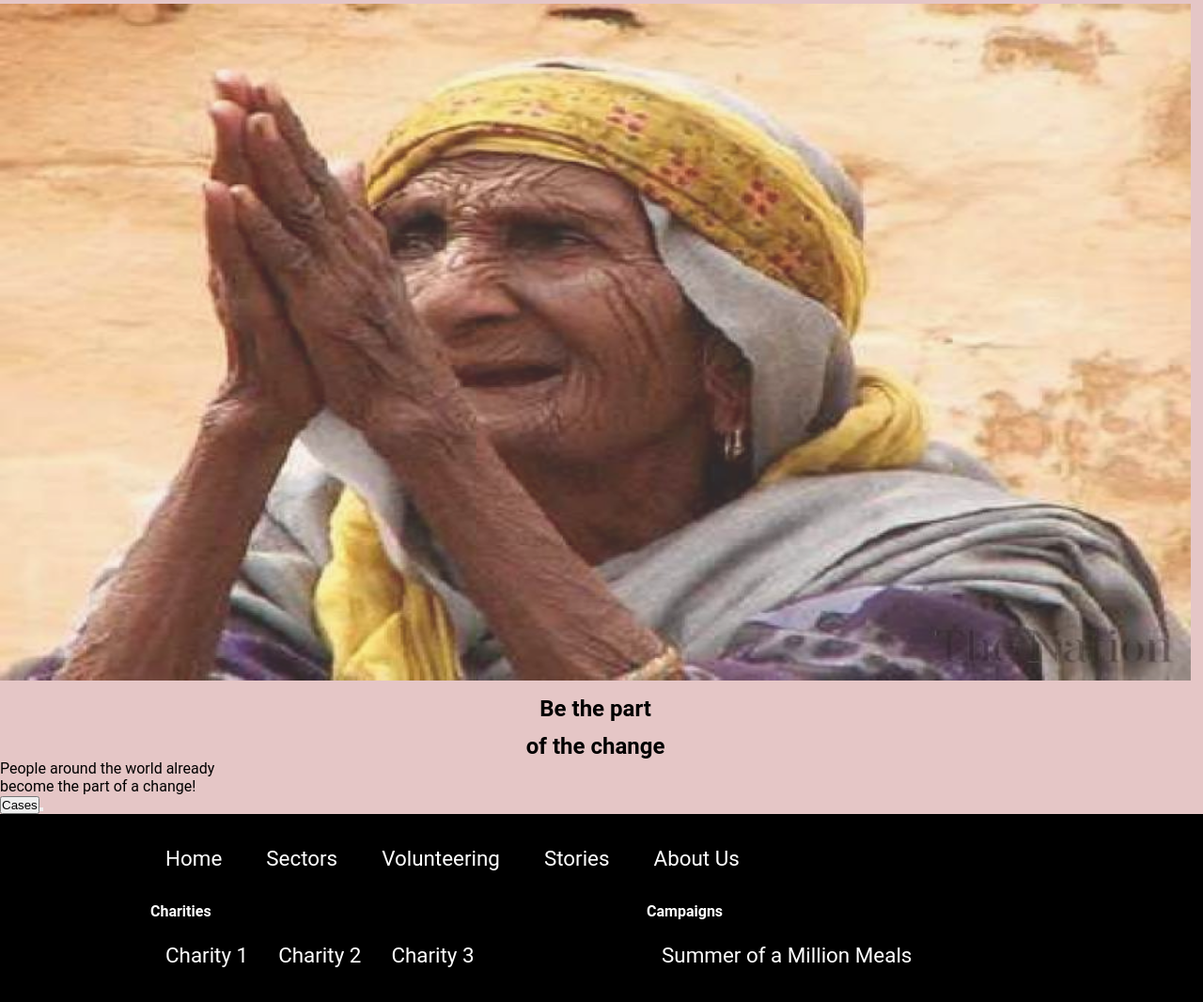
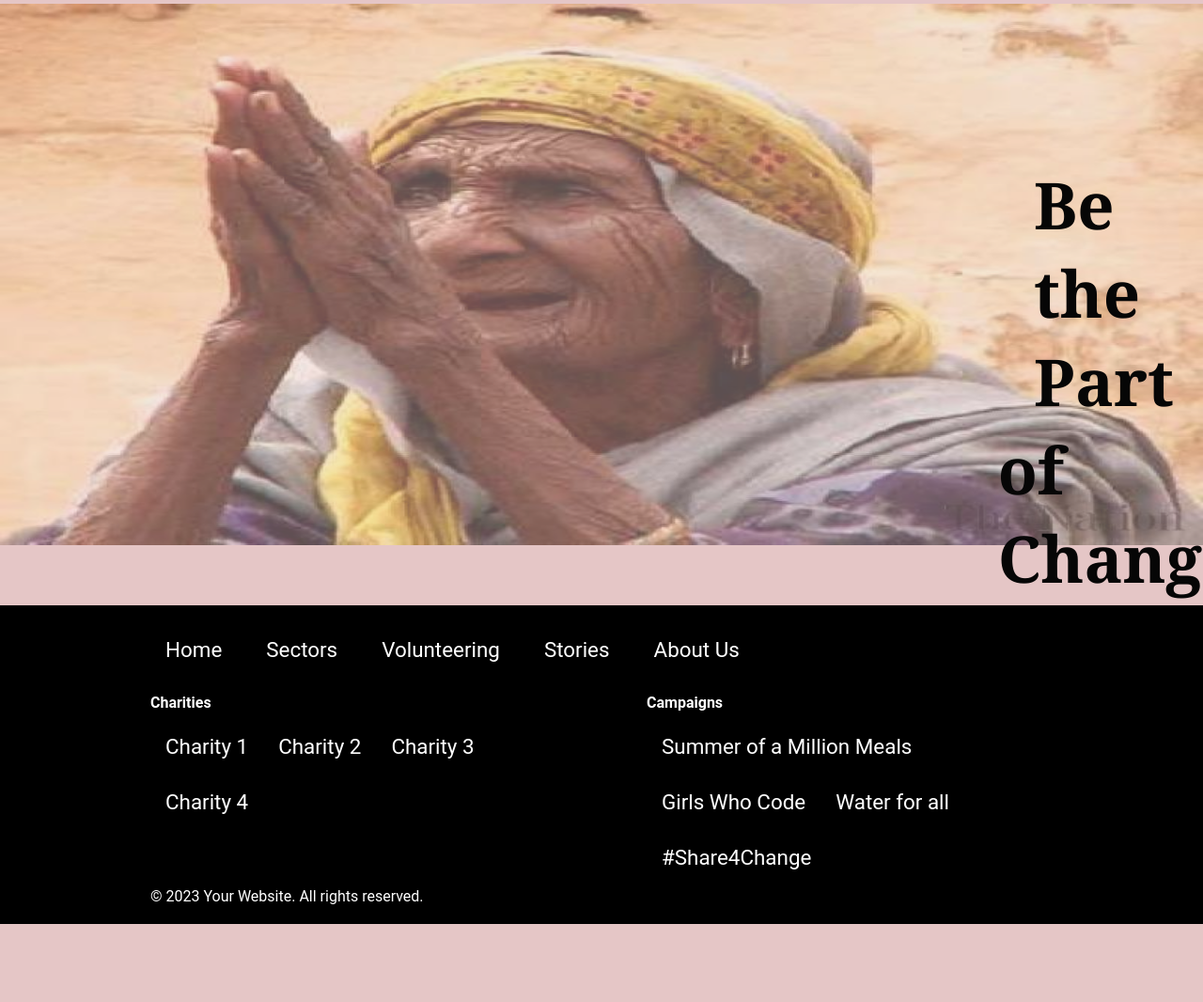
Before and after one commit to abhay-01/HackHaven_Donate4Good, a plain HTML site: page Donate/index.html in a window 1280 px wide. Shown: the part 1677-2743 px from the top of the page at 94% size. After the commit the page ends 2660 px from the top, so only its background shows below. Drawn offline with Linux system fonts and the light colour scheme.

Commit message:
Volunteer

```diff
--- a/Donate/index.html
+++ b/Donate/index.html
@@ -27,8 +27,7 @@
 
     </div>
 <div id = "h2-img">
-        <h2> SUPPORT A CAUSE
-            </h2>
+        <h2> SUPPORT A CAUSE </h2>
             <h2> YOU CARE ABOUT</h2>
         </div>
         <div id="h3-img">
@@ -37,8 +36,6 @@
         </div>
 <button id = "btn"> Donate Now</button>
 </nav>
-
-
 
 
 <div id = "section-container">
@@ -75,15 +72,14 @@
 </div>
 
 <div id = "stories">
-  <div id = "stories-contain">
-    <img src = "assests/poor people  please help this poor old women_fzqb1g53j7idyy.jpeg" alt = "Donate 4 Good" >
-    <h2> Be the part</h2>
-    <h2> of the change</h2>
-    <p>People around the world already</p>
-    <p> become the part of a change!</p>
-    <button> Cases <button>
-  </div>
+  <img src = "assests/poor people  please help this poor old women_fzqb1g53j7idyy.jpeg" alt = "stories">
+  <h2>Be the Part</h2>
+  <h2>of Change</h2>
+
+
 </div>
+
+
 
 <footer>
     <div class="footer-container">
--- a/Donate/style.css
+++ b/Donate/style.css
@@ -216,28 +216,28 @@ ul {
       border: 2px solid yellow;
  }
 
-  #stories{
-    display: flex;
-    margin-top: 10px;
-    width: 100%;
-  }
+ #stories{
+  height: 80vh;
+ }
+#stories img {
+  width: 100%;
+  height: 90%;
+  opacity: 0.6;
+}
 
-  #stories-contain img {
-    width: 99vw;
-    height: 90vh;
-    overflow: hidden;
-    opacity: 0.8;
-    z-index: -1;
+#stories h2{
+  font-family: Cambria, Cochin, Georgia, Times, 'Times New Roman', serif;
+  position: relative;
+  top: -414px;
+  color: rgb(6, 6, 6);
+  display: flex;
+  justify-content: center;
+  align-items: center;
+  margin-left: 1100px;
+  font-size: 4.3rem;
 
-  }
+}
 
-  #stories-contain h2{
-    display: flex;
-    justify-content: center;
-    align-items: center;
-    margin-top: 12px;
-
-  }
  footer {
   background-color: black;
   color: white;
```
